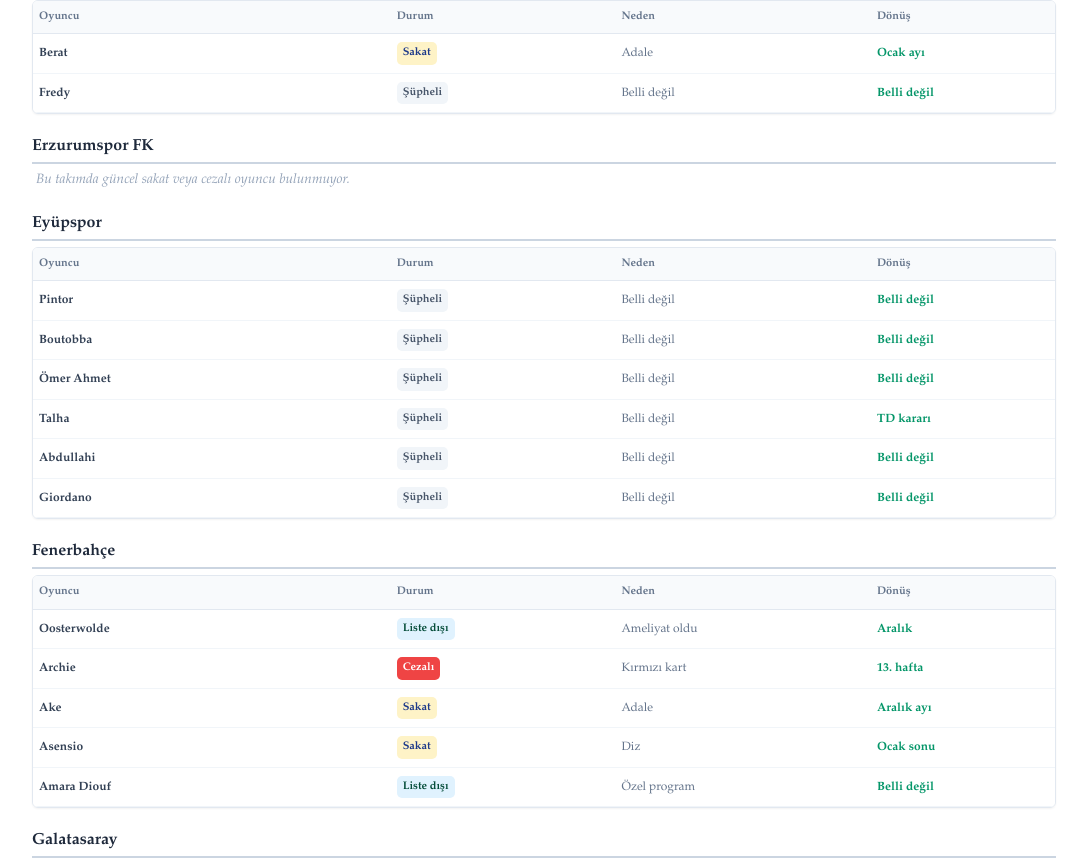
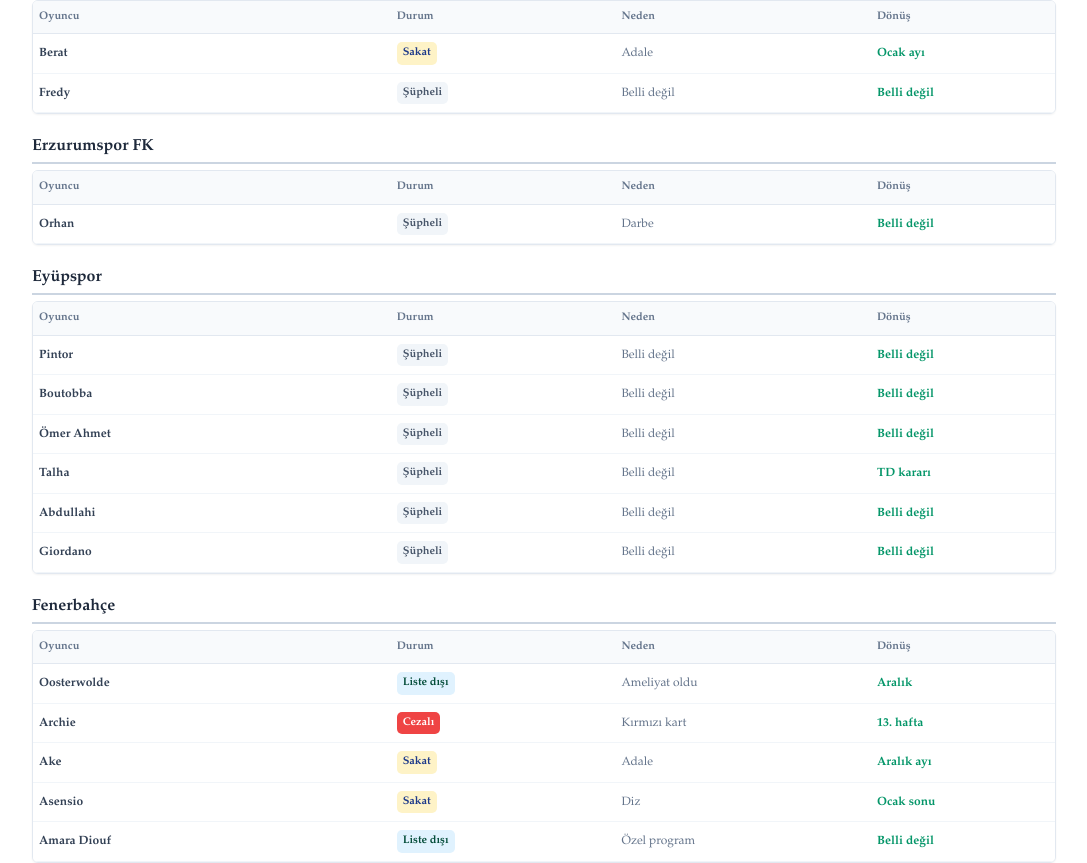
Before and after one commit to fantefut/fantefut, a Next.js app: page / in a window 1280 px wide. Shown: the part 1150-2013 px from the top of the page, without its empty margins (96-1183 px from the left). Built offline with nearby package versions, Linux system fonts and the light colour scheme.

Commit message:
guncelleme

```diff
--- a/app/page.tsx
+++ b/app/page.tsx
@@ -14,12 +14,12 @@ const SUPER_LIG_TAKIMLARI = [
 
 const ILK_OYUNCULAR = {
   "Alanyaspor": "Fernandes - Şüpheli - Adale - Belli değil", "Amed Sportif Faaliyetler": "Ballet - Cezalı - Kırmızı kart - 14. hafta\nDellova - Sakat - Belli değil - Aralık ayı\nKrasniqi - Sakat - Darbe - Belli değil\nDiagne - Katılmadı - Bilinmiyor - Belli değil", "Başakşehir": "Operi - Şüpheli - Belli değil - Belli değil\nYusuf - Sakat - Menisküs - Belli değil\nMuhammed - Şüpheli - Belli değil - Belli değil\nSaba - Şüpheli - Belli değil - Belli değil", "Beşiktaş": "Agbadou - Şüpheli - Diz - TD kararı\nOrkun - Cezalı - Sarı kart - 13. hafta", "Çorum FK": "Berat - Sakat - Adale - Ocak ayı\nFredy - Şüpheli - Belli değil - Belli değil",
-  "Erzurumspor FK": "", "Eyüpspor": "Pintor - Şüpheli - Belli değil - Belli değil\nBoutobba - Şüpheli - Belli değil - Belli değil\nÖmer Ahmet - Şüpheli - Belli değil - Belli değil\nTalha - Şüpheli - Belli değil - TD kararı\nAbdullahi - Şüpheli - Belli değil - Belli değil\nGiordano - Şüpheli - Belli değil - Belli değil",
+  "Erzurumspor FK": "Orhan - Şüpheli - Darbe - Belli değil", "Eyüpspor": "Pintor - Şüpheli - Belli değil - Belli değil\nBoutobba - Şüpheli - Belli değil - Belli değil\nÖmer Ahmet - Şüpheli - Belli değil - Belli değil\nTalha - Şüpheli - Belli değil - TD kararı\nAbdullahi - Şüpheli - Belli değil - Belli değil\nGiordano - Şüpheli - Belli değil - Belli değil",
   "Fenerbahçe": "Oosterwolde - Liste dışı - Ameliyat oldu - Aralık\nArchie - Cezalı - Kırmızı kart - 13. hafta\nAke - Sakat - Adale - Aralık ayı\nAsensio - Sakat - Diz - Ocak sonu\nAmara Diouf - Liste dışı - Özel program - Belli değil",
   "Galatasaray": "Sallai - Sakat - Adale - 14. hafta\nJacobs - Sakat - Kasık - 13. hafta\nLeao - Sakat - Adale - Aralık ayı\nOsimhen - Sakat - Diz - 13. hafta", "Gaziantep FK": "Fuat Bavuk - Sakat - Ayak b. - Belli değil\nNazım Sangare - Şüpheli - Antrenman - Belli değil\nAbena - Şüpheli - Kafa - Belli değil",
   "Gençlerbirliği": "K. Rodrigues - Şüpheli - Adale - Belli değil\nGoutas - Sakat - Çapraz bağ - Sezon sonu\nMetehan - Cezalı - Kırmızı kart - 13. hafta\nThalisson - Şüpheli - Belli değil - 13. hafta\nEnsar - Şüpheli - Belli değil - Kasım sonu\nAbdurrahim - Sakat - Belli değil - Aralık ayı\nGökhan - Şüpheli - Belli değil - Belli değil",
-  "Göztepe": "Luka - Kadro dışı - Soruşturma - Belli değil\nFurkan B. - Sakat - Adale - Belli değil",
-  "Kasımpaşa": "Mendes - Cezalı - Sarı kart - 13. hafta\nKamil Ahmet - Sakat - Aşil - Sezon sonu\nMouanga - Şüpheli - Belli değil - Belli değil\nDiabate - Şüpheli - Belli değil - Belli değil\nBaldursson - Şüpheli - Belli değil - Belli değil", "Kocaelispor": "Show - Şüpheli - Adale - Belli değil\nPetkovic - Şüpheli - Maç ritmi - Belli değil\nHaidara - Sakat - Tendon - 2027\nZoukrou - Şüpheli - Hamstring - Belli değil", "Konyaspor": "Adil - Sakat - Çapraz bağ - Sezon sonu\nAwaziem - Şüpheli - Belli değil - Belli değil", "Rizespor": "Alikulov - Şüpheli - Maç ritmi - TD kararı\nCan - Sakat - Fbf - Ocak ayı\nMihaila - Şüpheli - Belli değil - Belli değil", "Samsunspor": "Celil - Şüpheli - Uyluk - Belli değil\nFatih - Şüpheli - Belli değil - 13. hafta\nYunus Emre - Şüpheli - Belli değil - Belli değil", "Trabzonspor": "Nwaiwu - Cezalı - Sarı kart - 13. hafta\nOkay - Sakat - Bireysel - 2027\nDju - Şüpheli - Uyluk - 13. hafta\nPina - Şüpheli - Adale - TD kararı\nAral - Şüpheli - Adale - TD kararı\nBatagov - Şüpheli - Antrenman - Aralık ayı\nMalinovskyi - Şüpheli - Maç ritmi - TD kararı\nMuçi - Şüpheli - Darbe - TD kararı"
+  "Göztepe": "Luka - Kadro dışı - Soruşturma - Belli değil\nAndre - Şüpheli - Belli değil - Belli değil\nFurkan B. - Sakat - Adale - Belli değil",
+  "Kasımpaşa": "Mendes - Cezalı - Sarı kart - 13. hafta\nKamil Ahmet - Sakat - Aşil - Sezon sonu\nMouanga - Şüpheli - Belli değil - Belli değil\nDiabate - Şüpheli - Belli değil - Belli değil\nBaldursson - Şüpheli - Belli değil - Belli değil", "Kocaelispor": "Show - Şüpheli - Adale - Belli değil\nPetkovic - Şüpheli - Maç ritmi - Belli değil\nHaidara - Sakat - Tendon - 2027\nZoukrou - Şüpheli - Hamstring - Belli değil", "Konyaspor": "Adil - Sakat - Çapraz bağ - Sezon sonu\nAwaziem - Şüpheli - Belli değil - Belli değil", "Rizespor": "Alikulov - Şüpheli - Maç ritmi - TD kararı\nCan - Sakat - Fbf - Ocak ayı\nMihaila - Şüpheli - Belli değil - Belli değil", "Samsunspor": "Celil - Şüpheli - Uyluk - Belli değil\nFatih - Şüpheli - Belli değil - 13. hafta\nYunus Emre - Şüpheli - Belli değil - Belli değil", "Trabzonspor": "Nwaiwu - Cezalı - Sarı kart - 13. hafta\nOkay - Sakat - Bireysel - 2027\nDju - Şüpheli - Uyluk - 13. hafta\nAral - Şüpheli - Adale - TD kararı\nBatagov - Şüpheli - Antrenman - Aralık ayı"
 };
 
 export default function Home() {
@@ -104,7 +104,7 @@ export default function Home() {
   fontFamily: ICERIK_FONTU,
   width: '100%'
 }}>
-  <strong>Eksik Listesi Analizi:</strong> Süper Lig'de her hafta yeni heyecan başlarken, fantezi futbol kadrolarında değişikliğe gidecek katılımcılar için sakat ve cezalı oyuncular büyük önem taşıyor. Beklenmedik puan kayıpları yaşamamak adına, takımların güncel eksiklerini aşağıdan inceleyebilirsiniz. Sarı kart sınırındaki oyuncular, eksik listesinin altına eklendi. Havuzumuzdaki veriler resmi açıklamalar doğrultusunda anlık güncellenmektedir. Son güncelleme: 21.11.2026 22:10
+  <strong>Eksik Listesi Analizi:</strong> Süper Lig'de her hafta yeni heyecan başlarken, fantezi futbol kadrolarında değişikliğe gidecek katılımcılar için sakat ve cezalı oyuncular büyük önem taşıyor. Beklenmedik puan kayıpları yaşamamak adına, takımların güncel eksiklerini aşağıdan inceleyebilirsiniz. Sarı kart sınırındaki oyuncular, eksik listesinin altına eklendi. Havuzumuzdaki veriler resmi açıklamalar doğrultusunda anlık güncellenmektedir. Son güncelleme: 22.11.2026 14:28
 </div>
 
         {/* Tüm takımların listelendiği ana döngü */}
```
